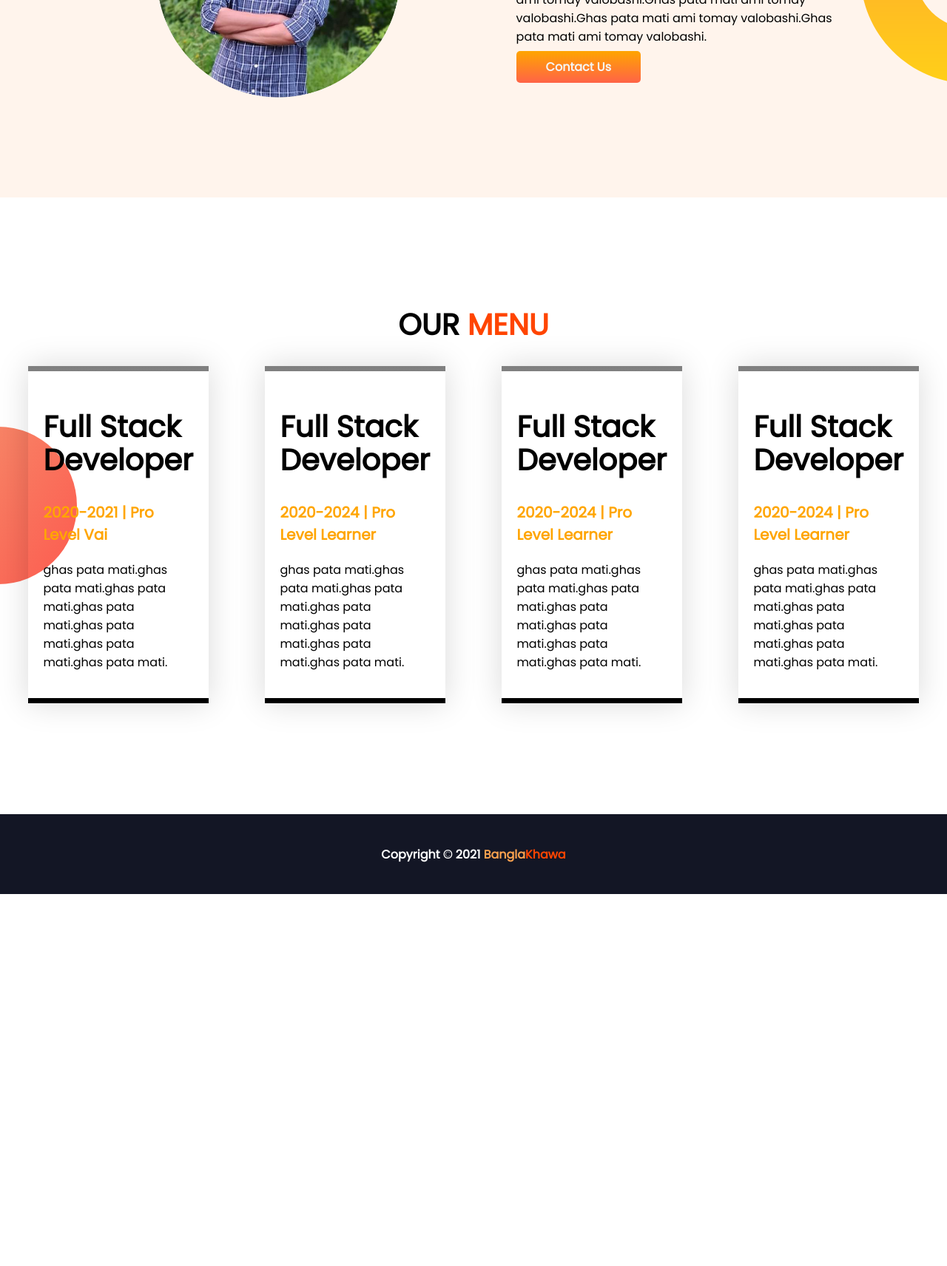
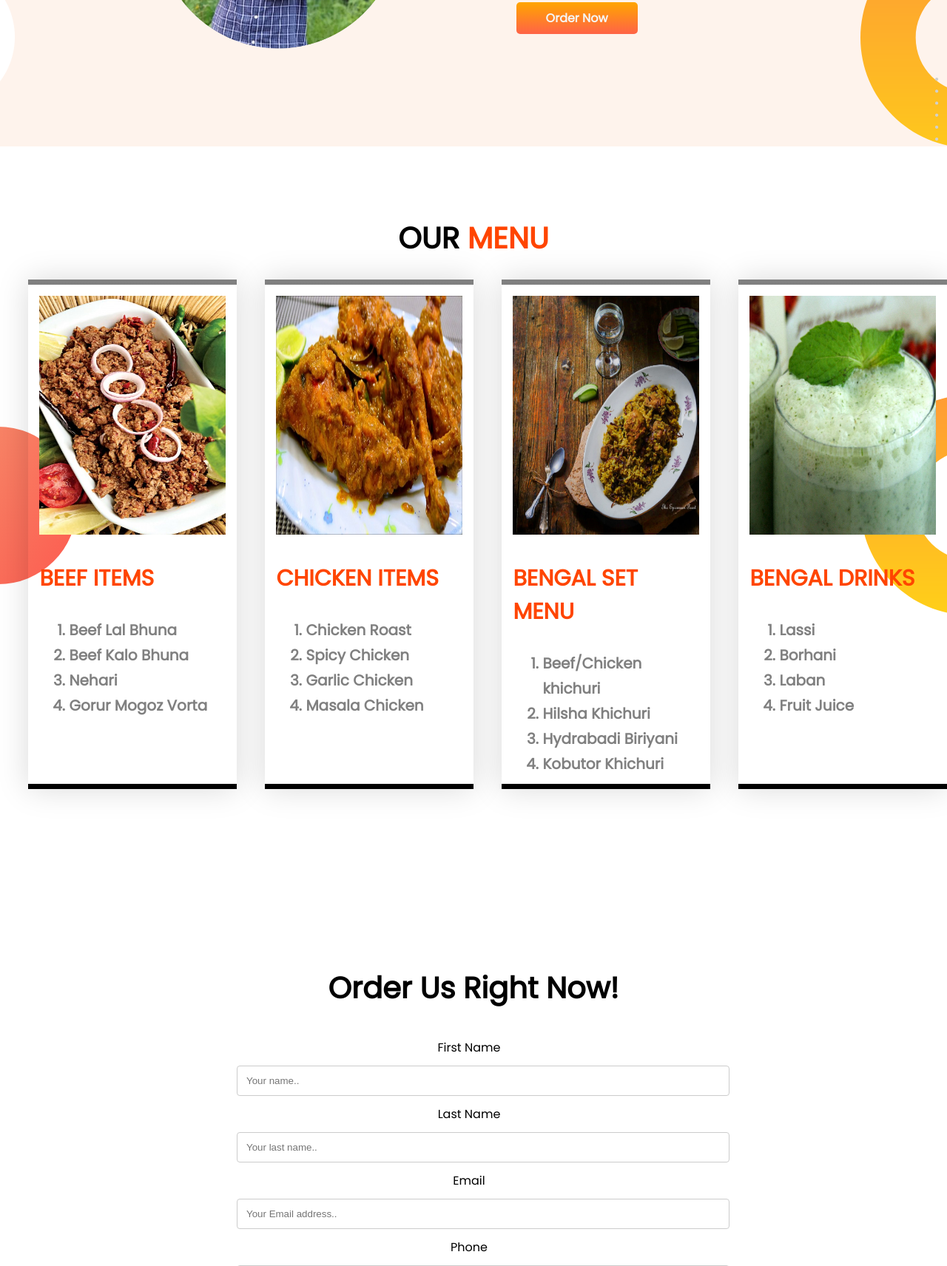
Before and after one commit to daiyanpapongit/my-portfolio, a plain HTML site: page index.html in a window 1280 px wide. Shown: the part 1088-2800 px from the top of the page at 74% size. Before the commit the page ends 2297 px from the top, so only its background shows below. Drawn offline with Linux system fonts and the light colour scheme.

Commit message:
before final commit

```diff
--- a/index.html
+++ b/index.html
@@ -8,22 +8,24 @@
     <link rel="stylesheet" href="style/main.css" type="text/css">
     <link rel="preconnect" href="https://fonts.googleapis.com">
     <link rel="preconnect" href="https://fonts.gstatic.com" crossorigin>
+    <link rel="shortcut icon" href="images/rsz_group_8425.png" type="image/x-icon">
     <link href="https://fonts.googleapis.com/css2?family=Poppins&display=swap" rel="stylesheet">
-    <title>Document</title>
+    <title>First Assignment</title>
 </head>
 
 <body>
     <section class="top-banner flex-con">
         <div class="half-width">
             <h1>Welcome To</h1>
-            <h1><span class="orange-color">Prapty's Meal Plan</span> Recipe!</h1>
+            <h1><span class="orange-color"><span class="Bangla">Bangla</span> <span class="Thug">Khawa</span></span>
+                Recipe!</h1>
             <h3>Build Climber and Train Stopper</h3>
             <p>Ghas pata mati ami tomay valobashi.Ghas pata mati ami tomay valobashiGhas pata mati ami tomay
                 valobashiGhas
                 pata mati ami tomay valobashiGhas pata mati ami tomay valobashiGhas pata mati ami tomay valobashiGhas
                 pata
                 mati ami tomay valobashiGhas pata mati ami tomay valobashi</p>
-            <a class="link-button" href="#" target="_blank">HIRE ME</a>
+            <a class="link-button" href="#our-menu">SEE MENU</a>
         </div>
         <div class="half-width">
             <img src="images/female/Group 8425.png" alt="female">
@@ -34,44 +36,85 @@
             <img src="images/male/vyrevy.png" alt="">
         </div>
         <div class="half-width">
-            <h1>About Our Meal</h1>
+            <h1>About Our <span style="color:orangered;">Recipe</span></h1>
             <h3>There are packages based on days, weeks & months.</h3>
             <p>Ghas pata mati ami tomay valobashi.Ghas pata mati ami tomay valobashi.Ghas pata mati ami tomay
                 valobashi.Ghas pata mati ami tomay valobashi.Ghas pata mati ami tomay valobashi.</p>
-            <a class="link-button" href="#" target="_blank">Contact Us</a>
+            <a class="link-button" href="#input" target="">Order Now</a>
         </div>
     </section>
-    <section class="our-menu">
+    <section class="our-menu" id="our-menu">
         <h1 class="menu-h">OUR <span class="men">MENU</span></h1>
         <div class="flex-con">
             <div id="menu-item-b" class="menu-item">
-                <h1>Full Stack Developer</h1>
-                <h3 class="orange-color">2020-2021 | Pro Level Vai</h3>
-                <p>ghas pata mati.ghas pata mati.ghas pata mati.ghas pata mati.ghas pata mati.ghas pata mati.ghas pata
-                    mati.
+                <img src="images/beef.jpg" alt="">
+                <h3 class="orange-color">BEEF ITEMS</h3>
+                <p>
+                <ol>
+                    <li>Beef Lal Bhuna</li>
+                    <li>Beef Kalo Bhuna</li>
+                    <li>Nehari</li>
+                    <li>Gorur Mogoz Vorta</li>
+                </ol>
                 </p>
             </div>
             <div id="menu-item-b" class="menu-item">
-                <h1>Full Stack Developer</h1>
-                <h3 class="orange-color">2020-2024 | Pro Level Learner</h3>
-                <p>ghas pata mati.ghas pata mati.ghas pata mati.ghas pata mati.ghas pata mati.ghas pata mati.ghas pata
-                    mati.
+                <img src="images/roast.jpg" alt="">
+                <h3 class="orange-color">CHICKEN ITEMS</h3>
+                <p>
+                <ol>
+                    <li>Chicken Roast</li>
+                    <li>Spicy Chicken</li>
+                    <li>Garlic Chicken</li>
+                    <li>Masala Chicken</li>
+                </ol>
                 </p>
             </div>
             <div id="menu-item-b" class="menu-item">
-                <h1>Full Stack Developer</h1>
-                <h3 class="orange-color">2020-2024 | Pro Level Learner</h3>
-                <p>ghas pata mati.ghas pata mati.ghas pata mati.ghas pata mati.ghas pata mati.ghas pata mati.ghas pata
-                    mati.
+                <img src="images/khichuri.jpg" alt="">
+                <h3 class="orange-color">BENGAL SET MENU</h3>
+                <p>
+                <ol>
+                    <li>Beef/Chicken khichuri</li>
+                    <li>Hilsha Khichuri</li>
+                    <li>Hydrabadi Biriyani</li>
+                    <li>Kobutor Khichuri</li>
+                </ol>
                 </p>
             </div>
             <div id="menu-item-b" class="menu-item">
-                <h1>Full Stack Developer</h1>
-                <h3 class="orange-color">2020-2024 | Pro Level Learner</h3>
-                <p>ghas pata mati.ghas pata mati.ghas pata mati.ghas pata mati.ghas pata mati.ghas pata mati.ghas pata
-                    mati.
+                <img src="images/lassi.jpg" alt="">
+                <h3 class="orange-color">BENGAL DRINKS</h3>
+                <p>
+                <ol>
+                    <li>Lassi</li>
+                    <li>Borhani</li>
+                    <li>Laban</li>
+                    <li>Fruit Juice</li>
+                </ol>
                 </p>
             </div>
+        </div>
+    </section>
+    <section class="input" id="input">
+        <div>
+            <h1>Order Us Right Now!</h1>
+            <form action="#">
+                <label for="fname">First Name</label>
+                <input type="text" id="fname" placeholder="Your name..">
+
+                <label for="lname">Last Name</label>
+                <input type="text" id="lname" placeholder="Your last name..">
+                <label for="email">Email</label>
+                <input type="email" id="email" placeholder="Your Email address..">
+                <label for="phone">Phone</label>
+                <input type="tel" id="phone" placeholder=" Your Phone Number..">
+
+                <label for="address">Address</label>
+                <textarea id="subject" name="subject" placeholder="Write something.." style="height:200px"></textarea>
+
+                <input type="submit" value="Submit">
+            </form>
         </div>
     </section>
 
--- a/style/main.css
+++ b/style/main.css
@@ -25,7 +25,7 @@ h3{
 
 }
 .half-width img{
-    width: 80%;
+    width: 100%;
 }
 .link-button{
     text-decoration: none;
@@ -47,11 +47,10 @@ h3{
 .dream-big{
 
   padding: 4% 5%;
-  background-image: url(dream-bg.png);
-  background-repeat: no-repeat;
-  background-position: right;
-  background-color: rgba(252, 143, 73, 0.1);
-  margin-bottom: 150px;
+  background-image: url(7.png), url(dream-bg.png);
+  background-repeat: no-repeat, no-repeat;
+  background-position: center,bottom right;
+  margin-bottom: 100px;
 
 
 }
@@ -60,10 +59,9 @@ h3{
 
 }
 .menu-item{
-    width: 20%;
+    width: 25%;
     margin-left: 3%;
-    margin-right: 3%;
-    padding: 20px;
+    padding: 15px;
     box-shadow: 0px 0px 40px rgba(0, 0, 0, 0.15);
 
 }
@@ -74,9 +72,10 @@ h3{
     color:orangered;
 }
 .our-menu{
-    background-image: url(exp-bg.png);
-    background-repeat: no-repeat;
-    background-position: left;
+    background-image: url(exp-bg.png), url(dream-bg.png);
+    background-repeat: no-repeat, no-repeat;
+    background-position: left, right;
+    max-height: 100%;
 }
 .menu-item:hover{
     background-color: lightgray;
@@ -108,3 +107,81 @@ footer p{
 .Bangla{
     color:orangered
 }
+
+.special{
+    width:50%;
+    text-align:center;
+    margin: 0 auto;
+    background-color:gainsboro;
+    padding: 5%;
+    margin-bottom: 150px;
+
+}
+
+.special h1{
+    font-size: 40px;
+    text-align: center;
+}
+.special p{
+    text-align: justify;
+    font-weight: bold;
+}
+
+.input{
+    width:50%;
+    text-align:center;
+    margin: 0 auto;
+    background-color:;
+    padding: 5%;
+    margin-bottom: 150px;
+}
+
+input[type=text],input[type=email],input[type=tel], select, textarea {
+    width: 100%;
+    padding: 12px;
+    border: 1px solid #ccc;
+    border-radius: 4px;
+    resize: vertical;
+  }
+
+  input[type=submit] {
+    width: 105%;
+    background-color: orangered;
+    color: white;
+    padding: 14px 20px;
+    margin: 8px 0;
+    border: none;
+    border-radius: 4px;
+    cursor: pointer;
+  }
+
+  input[type=submit]:hover {
+    background-color: #FBA24F;
+  }
+  label {
+    padding: 12px 12px 12px 0;
+    display: inline-block;
+  }
+
+  .menu-item img{
+      width: 100%;
+      height: 50%;
+  }
+.menu-item ol{
+      line-height: 170%;
+      font-weight: bold;
+      font-family: 'Poppins', sans-serif;
+      font-size: 20px;
+  }
+.menu-item li{
+        color:gray;
+  }
+  .menu-item li:hover{
+      background-color: whitesmoke;
+
+  }
+  .menu-item h3{
+      font-size: 30px;
+      color:orangered;
+      font-weight: bold;
+  }
```
Also changed, not shown: images/beef.jpg (added), images/female/01.png (added), images/female/Group 8425.png, images/khichuri.jpg (added), images/lassi.jpg (added), images/roast.jpg (added), images/rsz_group_8425.png (added), style/7.png (added).
